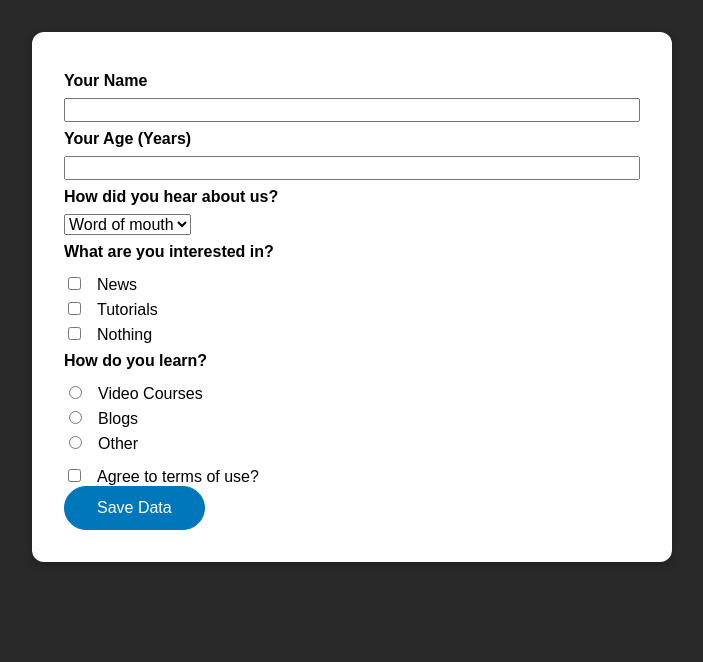
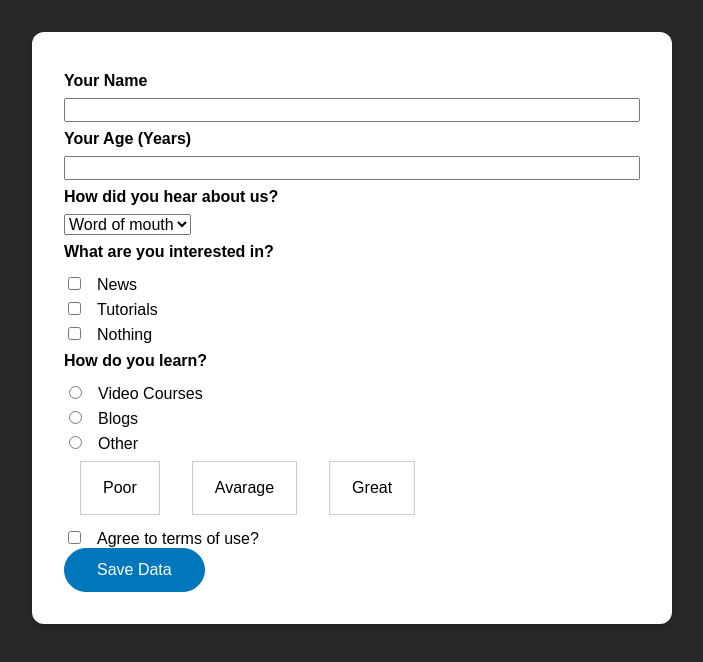
Before and after one commit to Yariandres/vue-form, a Vue app: page / in a window 1280 px wide. Shown: the top 662 px of the page, without its empty margins (288-991 px from the left). Built offline with nearby package versions, Linux system fonts and the light colour scheme; the HTML template or start-up script is replaced by a standard one.

Commit message:
usign v-model on custom cmponents

```diff
--- a/src/components/RatingControl.vue
+++ b/src/components/RatingControl.vue
@@ -1,13 +1,54 @@
 <template>
   <ul>
-    <li><button>Poor</button></li>
-    <li><button>Avarage</button></li>
-    <li><button>Great</button></li>
+    <li :class="{ active: activeOption === 'poor' }"><button type="button" @click="activate('poor')">Poor</button></li>
+    <li :class="{ active: activeOption === 'avarage' }"><button  type="button" @click="activate('avarage')">Avarage</button></li>
+    <li :class="{ active: activeOption === 'great' }"><button  type="button" @click="activate('great')">Great</button></li>
   </ul>
 </template>
 
+<script>
+  export default {
+    data() {
+      return {
+        activeOption: null
+      }
+    },
+    methods: {
+      activate(option) {
+        this.activeOption = option;
+      }
+    }
+  }
+</script>
+
 <style>
-    ul {
-        list-style: none;
-    }
+  .active {
+    border-color: purple;
+  }
+
+  .active-button {
+    color: green;
+  }
+
+ul {
+  list-style: none;
+  margin: 0.5rem 0;
+  padding: 0;
+  display: flex;
+}
+
+li {
+  margin: 0 1rem;
+  border: 1px solid #ccc;
+  padding: 1rem;
+  display: flex;
+  align-items: center;
+}
+
+button {
+  font: inherit;
+  border: none;
+  background-color: transparent;
+  cursor: pointer;
+}
 </style>
--- a/src/components/TheForm.vue
+++ b/src/components/TheForm.vue
@@ -98,6 +98,9 @@
         <label for="how-other">Other</label>
       </div>
     </div>
+    <div class="form-control">
+      <rating-control></rating-control>
+    </div>
     <div class="from-control">
       <input
         type="checkbox"
@@ -114,7 +117,9 @@
 </template>
 
 <script>
+import RatingControl from './RatingControl.vue';
 export default {
+    components: { RatingControl },
   data() {
     return {
       userName: '',
```
